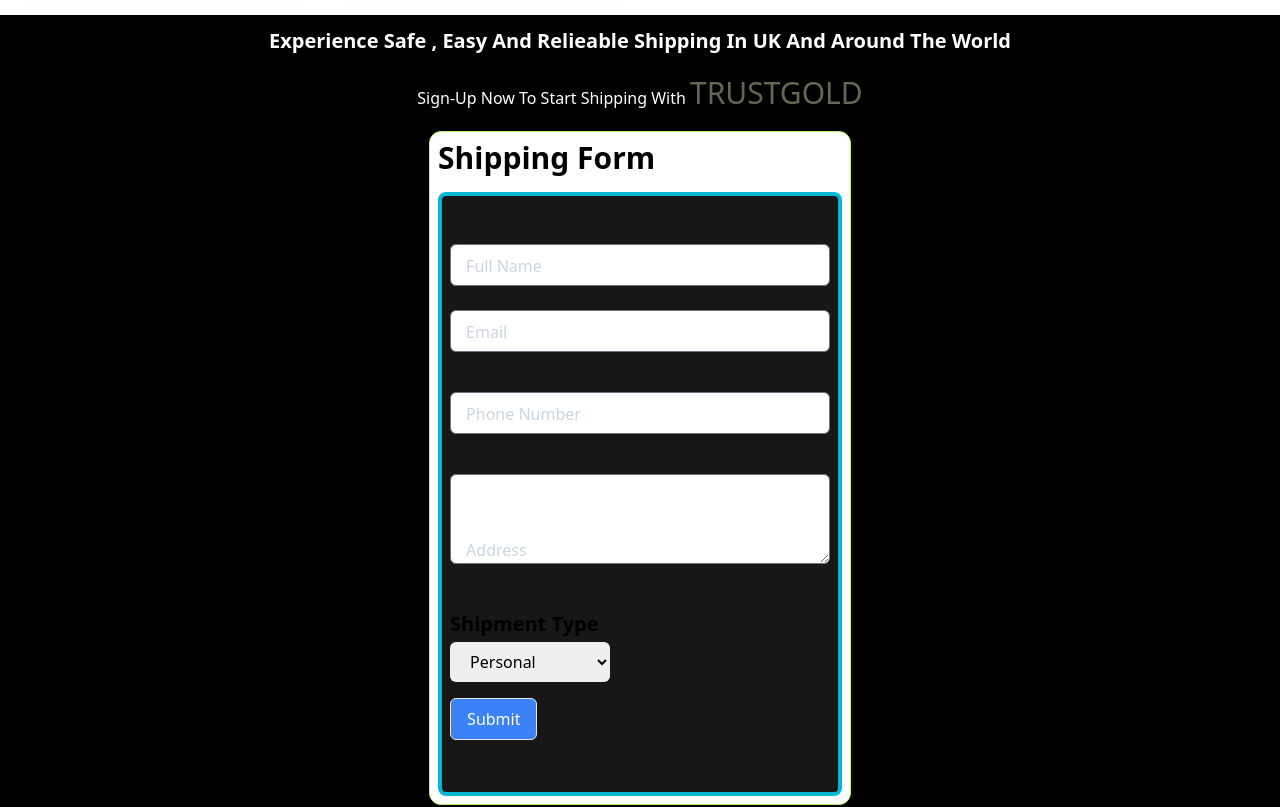
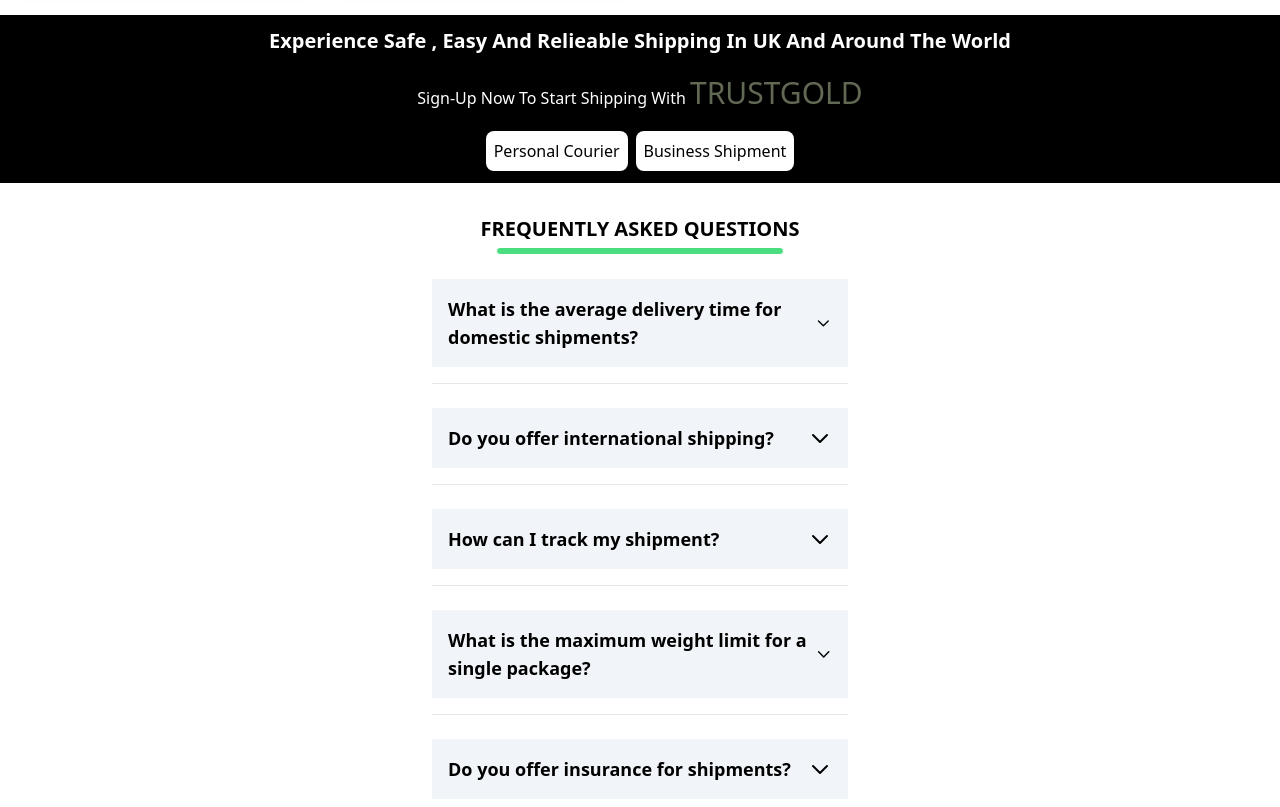
Before and after one commit to Tgodmuna/consignment_client, a React (Create React App) app: page / in a window 1280 px wide. Shown: the part 4940-5747 px from the top of the page. Built offline with nearby package versions, Linux system fonts and the light colour scheme; the HTML template or start-up script is replaced by a standard one.

Commit message:
Revert "modification: integrated registration component in CalltoAction"
This reverts commit 4a449a596f4f5831b4d9118eba2d61b965425dc2.

	modified:   src/components/Section_3/CallToAction.tsx

```diff
--- a/src/components/Section_3/CallToAction.tsx
+++ b/src/components/Section_3/CallToAction.tsx
@@ -1,6 +1,7 @@
-import ShippingForm from "../Auth/Registration";
+import { useNavigate } from "react-router-dom";
 
 export const CallToAction = () => {
+  const navigate = useNavigate();
   return (
     <div
       id='section6'
@@ -14,7 +15,19 @@
           TrustGold
         </span>
       </p>
-      <ShippingForm />
+
+      <div className='flex  gap-2  '>
+        <button
+          onClick={() => navigate("jkjbjb")}
+          className='rounded-lg text-center p-2 capitalize text-black bg-white hover:text-white hover:bg-black '>
+          personal courier
+        </button>
+        <button
+          onClick={() => navigate("jkjbjb")}
+          className='rounded-lg text-center p-2 capitalize text-black bg-white hover:text-white hover:bg-black '>
+          Business shipment
+        </button>
+      </div>
     </div>
   );
 };
```
